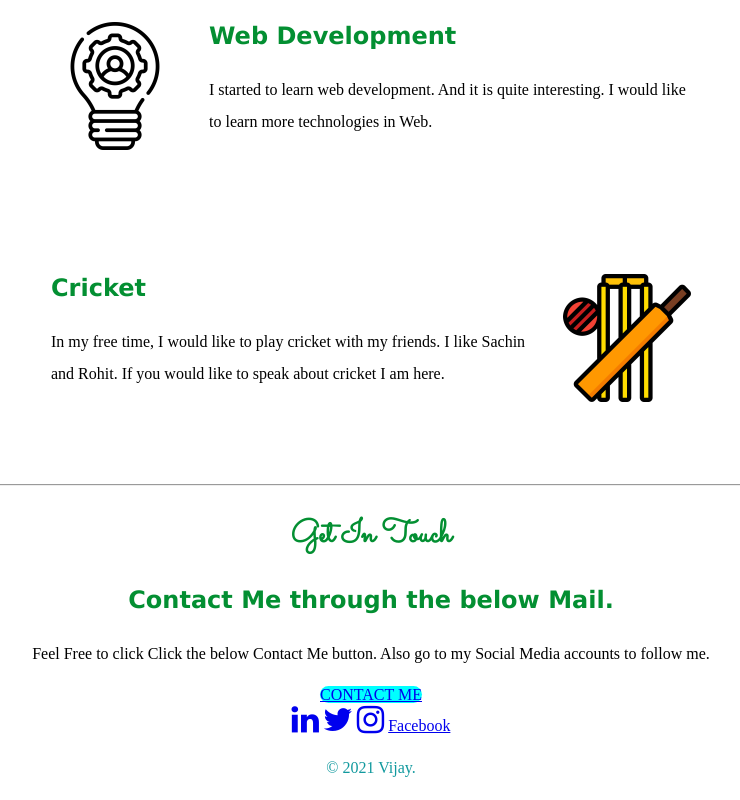
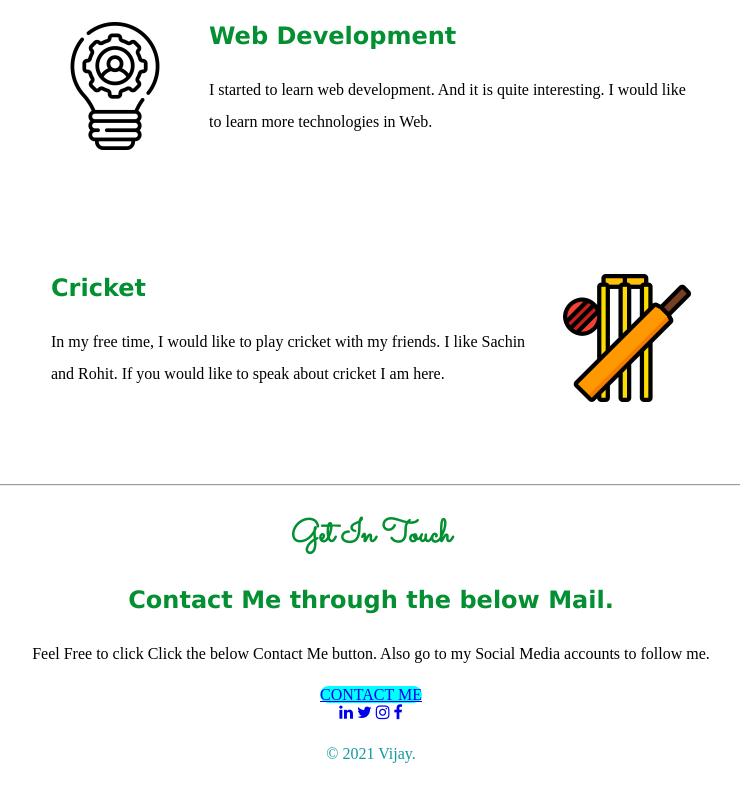
Before and after one commit to Vijay-Janarthanan/sample-portfolio, a plain HTML site: page index.html in a window 1280 px wide. Shown: the part 1237-2037 px from the top of the page, without its empty margins (269-1009 px from the left). Drawn offline with Linux system fonts and the light colour scheme.

Commit message:
Update index.html

```diff
--- a/index.html
+++ b/index.html
@@ -53,10 +53,10 @@
       </div>
 
       <div class="bottom-container">
-        <a href="https://www.linkedin.com/in/vijay-j-200879b8"><i class="fa fa-linkedin fa-2x"></i></a>
-        <a href="https://twitter.com/vijaybfriendly"><i class="fa fa-twitter fa-2x"></i></a>
-        <a href="htttps://www.instagram.com/vijayjanarthanan"><i class="fa fa-instagram fa-2x"></i></a>
-        <a href="https://www.facebook.com/vijay.janarthanan.52">Facebook</a>
+        <a href="https://www.linkedin.com/in/vijay-j-200879b8"><i class="fa fa-linkedin"></i></a>
+        <a href="https://twitter.com/vijaybfriendly"><i class="fa fa-twitter"></i></a>
+        <a href="htttps://www.instagram.com/vijayjanarthanan"><i class="fa fa-instagram"></i></a>
+        <a href="https://www.facebook.com/vijay.janarthanan.52"><i class="fa fa-facebook"></i></a>
         <p>© 2021 Vijay.</p>
       </div>
 </body>
```
